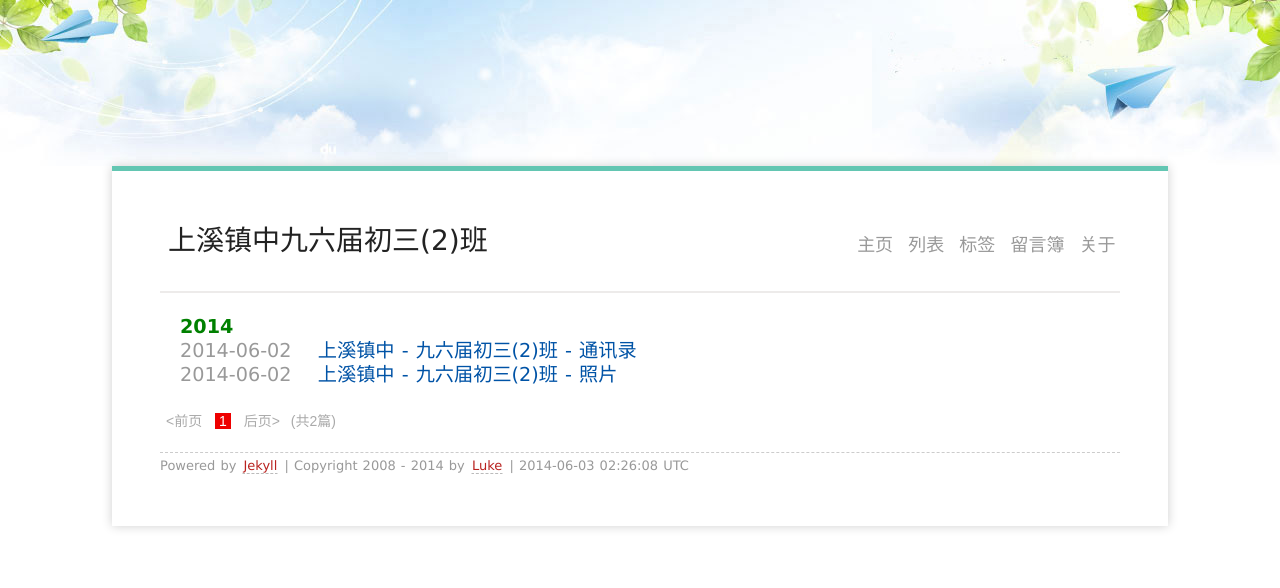
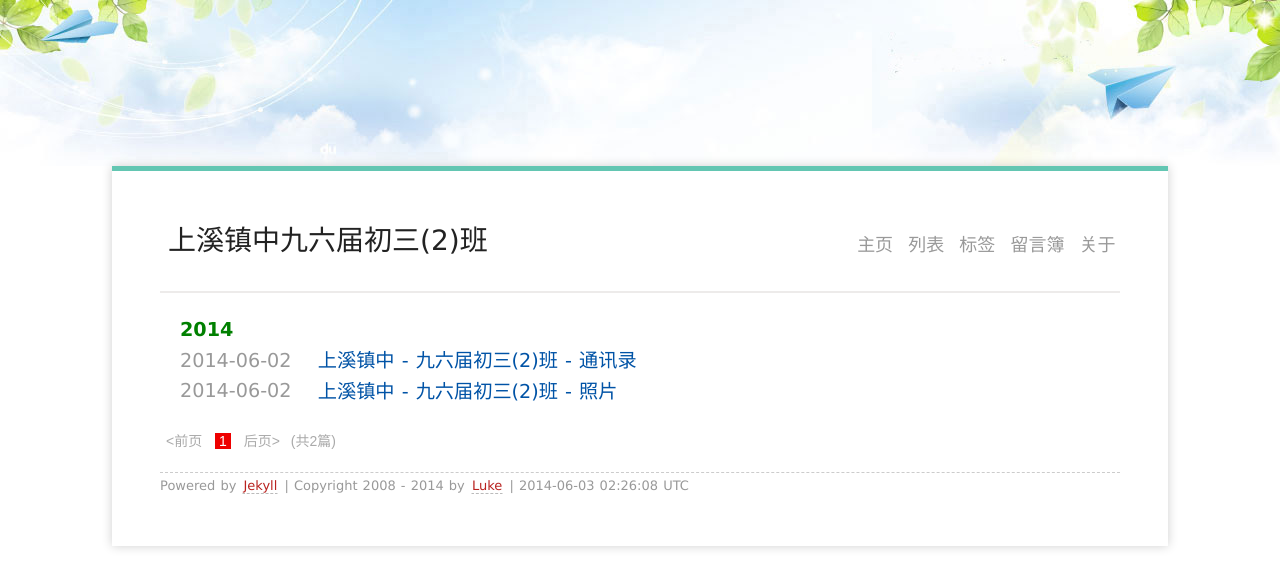
Before and after one commit to shangxi2ban/shangxi2ban.github.io, a Jekyll site: the page built from index.html, in a window 1280 px wide. Shown: the top 588 px of the page. Built offline with Jekyll 4.4.1, drawn with Linux system fonts in a browser that asks for light colours; Markdown is read by kramdown in place of the engine named in the settings; the list of posts is cut into pages by our own code.

Commit message:
daily updates

```diff
--- a/media/css/screen.css
+++ b/media/css/screen.css
@@ -218,6 +218,7 @@ dl .meta {
 
 .listing {
     font-size: 1.2em;
+    line-height: 1.6em;
 }
 
 .listing-item,.listing-seperator{list-style-type:none;}
```
